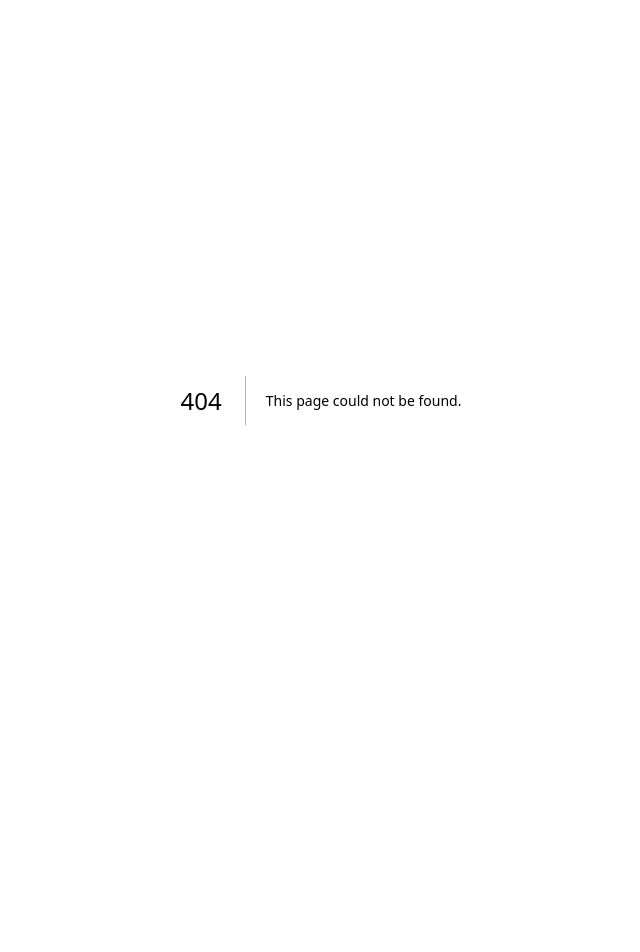
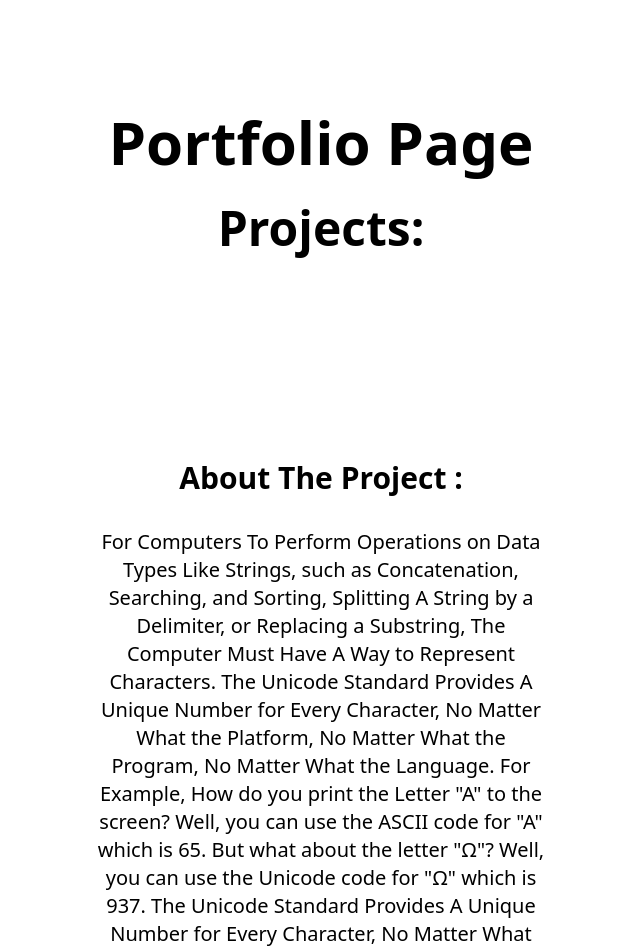
Before and after one commit to PranoSA/New-Portfolio-Site, a Next.js app: page /unicode in a window 1280 px wide. Before the commit this address had no page. Shown: the top 952 px of the page, without its empty margins (319-959 px from the left). Before the commit the page ends 800 px from the top, so only its background shows below. Built offline with nearby package versions, Linux system fonts and the light colour scheme.

Commit message:
Moved Unicode Application

```diff
--- a/src/app/page.tsx
+++ b/src/app/page.tsx
@@ -20,21 +20,9 @@ export default function Home() {
     false,
     false,
   ]);
-  const [unicodeSet, setUnicode] = useState<string>('');
-  const [unicodeInfo, setUnicodeInfo] = useState<UnicodeCharacterInformation>({
-    na: '',
-    blk: '',
-    cp: '',
-    na1: '',
-    dm: '',
-    gc: '',
-    sc: '',
-  });
+
   const [openAriclePanels, setArticlePanels] = useState<boolean[]>([false]);
   //Encoding Mode, (Decimal or Hexadecimal)
-  const [encodingMode, setEncodingMode] = useState<string>('hexadecimal');
-
-  const [unicodeLink, setUnicodeLink] = useState<string>('');
 
   const [endpoint, setEndpoint] = useState<string>('');
   const [method, setMethod] = useState<string>('');
@@ -49,44 +37,6 @@ export default function Home() {
   const [allowned, setAllowned] = useState<boolean>(false);
 
 
-  const changeEncodingMode = (mode: string) => {
-    setEncodingMode(mode);
-  };
-
-  const handleChange = (e: React.ChangeEvent<HTMLInputElement>) => {
-    setUnicode(e.target.value);
-    //Hexi Value
-    const hex = e.target.value;
-
-    // Parse the Hexadecimal Value to a Unicode Character
-    const unicode = String.fromCharCode(parseInt(hex, 16));
-
-    setUnicodeLink(
-      `https://unicode.compressibleflowcalculator.com?conversions=[{"value":"${unicode}"}]`
-    );
-  };
-
-  const fetchUnicode = async () => {
-    //ENsure that the unicode is a valid string
-
-    if (unicodeSet.length < 1) return;
-
-    // Make Sure Hexadecimal Values [0-9] and [A-F] are the only values in the string
-    if (!/^[0-9A-F]+$/i.test(unicodeSet)) return;
-
-    const response = await fetch(
-      `https://worker-steep-limit-1990.pcadler.workers.dev/${unicodeSet}`,
-      {
-        method: 'GET',
-        headers: {
-          'Content-Type': 'application/json',
-        },
-      }
-    );
-    const data = await response.json();
-
-    setUnicodeInfo(data);
-  };
 
   const handleCorsChange = (
     e: React.ChangeEvent<HTMLInputElement>,
@@ -159,28 +109,32 @@ export default function Home() {
           <h1 className="w-full text-5xl font-bold "> Projects: </h1>
         </div>
 
-        <div className="w-full p-20 md:w-1/2 flex border-5 border-red-500 flex-wrap p-4 text-center min-h-20 cursor-pointer hover:bg-blue-100 hover:shadow-lg transform hover:scale-105 transition-all duration-200 ease-in-out">
-          <div
-            className="w-full p-4 text-center"
+      <div
             onClick={() =>
-              setPanels([!openPanels[0], ...openPanels.slice(1, -1)])
+              setPanels([
+                !openPanels[0],
+                ...openPanels.slice(1),
+              ])
             }
-          >
-            <h1 className="w-full text-3xl font-bold "> Unicode Project </h1>
-          </div>
-          <div className="w-full p-4 text-center">
-            {UnicodePanel({
-              open: openPanels[0],
-              submitUnicode: fetchUnicode,
-              setCancel: () => {
-                setPanels([false, ...openPanels.slice(1, -1)]);
-                console.log('Closing');
-              },
-              unicode_info: unicodeInfo,
-              handleChange: handleChange,
-              unicodeLink: unicodeLink,
-            })}
-          </div>
+        className="w-full md:w-1/2 p-20 pt-50 flex flex-wrap p-4 text-center min-h-20 cursor-pointer hover:bg-blue-100 hover:shadow-lg transform hover:scale-105 transition-all duration-200 ease-in-out">
+          <h1 className="w-full text-3xl font-bold"> Unicode Project  </h1>
+            <div className='w-full p-4 text-center flex-center'>
+                {openPanels[0] ? (
+                  <div className='w-full flex flex-wrap p-4 text-center justify-center'>
+                  <div className='w-2/3 p-5 text-center'>
+                      Learn About the Binary Representation of Textual Objects in Unicode. This project
+                      demonstrate the use of Unicode Character Standards, Unicode Character Information,
+                      and Encoding of Characters using UTF-8, UTF-16, and UTF-32.
+                      Also Creates a Link Based on the Character Form to my Full-Fledged Unicode Inspection Application.
+                  </div>
+                  <div className='w-full w-flex flex-wrap p-4 text-center'>
+                    <Link href="/unicode">
+                      <button className='p-5 text-center bg-blue-200 rounded'> View Unicode Mini-App </button>
+                  </Link>
+                  </div>
+                  </div>
+                ):null}
+            </div>
         </div>
 
         <div className="w-full md:w-1/2 p-10 flex flex-wrap p-4 text-center min-h-20 cursor-pointer hover:bg-blue-100 hover:shadow-lg transform hover:scale-105 transition-all duration-200 ease-in-out">
@@ -221,7 +175,8 @@ export default function Home() {
         </div>
 
 
-        <div             onClick={() =>
+        <div
+        onClick={() =>
               setPanels([
                 ...openPanels.slice(0, 2),
                 !openPanels[2],
--- /dev/null
+++ b/src/app/unicode/layout.tsx
@@ -0,0 +1,16 @@
+export const metadata = {
+    title: 'Next.js',
+    description: 'Generated by Next.js',
+  };
+
+  export default function RootLayout({
+    children,
+  }: {
+    children: React.ReactNode;
+  }) {
+    return (
+      <html lang="en">
+        <body>{children}</body>
+      </html>
+    );
+  }
--- /dev/null
+++ b/src/app/unicode/page.tsx
@@ -0,0 +1,96 @@
+'use client';
+
+import '../styles/globals.css'
+
+import { useState } from 'react';
+// @ts-nocheck
+import { UnicodeCharacterInformation } from '../../components/unicode';
+import { UnicodePanel } from '../../components/unicode';
+
+
+
+export default function Home() {
+
+  const [unicodeSet, setUnicode] = useState<string>('');
+  const [unicodeInfo, setUnicodeInfo] = useState<UnicodeCharacterInformation>({
+    na: '',
+    blk: '',
+    cp: '',
+    na1: '',
+    dm: '',
+    gc: '',
+    sc: '',
+  });
+  //Encoding Mode, (Decimal or Hexadecimal)
+  const [encodingMode, setEncodingMode] = useState<string>('hexadecimal');
+
+  const [unicodeLink, setUnicodeLink] = useState<string>('');
+
+
+  const changeEncodingMode = (mode: string) => {
+    setEncodingMode(mode);
+  };
+
+  const handleChange = (e: React.ChangeEvent<HTMLInputElement>) => {
+    setUnicode(e.target.value);
+    //Hexi Value
+    const hex = e.target.value;
+
+    // Parse the Hexadecimal Value to a Unicode Character
+    const unicode = String.fromCharCode(parseInt(hex, 16));
+
+    setUnicodeLink(
+      `https://unicode.compressibleflowcalculator.com?conversions=[{"value":"${unicode}"}]`
+    );
+  };
+
+  const fetchUnicode = async () => {
+    //ENsure that the unicode is a valid string
+
+    if (unicodeSet.length < 1) return;
+
+    // Make Sure Hexadecimal Values [0-9] and [A-F] are the only values in the string
+    if (!/^[0-9A-F]+$/i.test(unicodeSet)) return;
+
+    const response = await fetch(
+      `https://worker-steep-limit-1990.pcadler.workers.dev/${unicodeSet}`,
+      {
+        method: 'GET',
+        headers: {
+          'Content-Type': 'application/json',
+        },
+      }
+    );
+    const data = await response.json();
+
+    setUnicodeInfo(data);
+  };
+
+
+  return (
+    <main className="flex w-full min-h-screen justify-center` p-24">
+      <div className="flex flex-wrap justify-center w-full">
+        <div className="w-full  p-4 text-center">
+          <h1 className="w-full text-6xl font-bold"> Portfolio Page </h1>
+        </div>
+
+        <div className="w-full p-4 text-center pb-40">
+          <h1 className="w-full text-5xl font-bold "> Projects: </h1>
+        </div>
+
+        <div className="w-full p-20 md:w-1/2 flex border-5 border-red-500 flex-wrap p-4 text-center min-h-20 cursor-pointer hover:bg-blue-100 hover:shadow-lg transform hover:scale-105 transition-all duration-200 ease-in-out">
+          <div className="w-full p-4 text-center">
+            {UnicodePanel({
+              open: true,
+              submitUnicode: fetchUnicode,
+              setCancel: () => {},
+              unicode_info: unicodeInfo,
+              handleChange: handleChange,
+              unicodeLink: unicodeLink,
+            })}
+          </div>
+        </div>
+      </div>
+    </main>
+  );
+}
```
